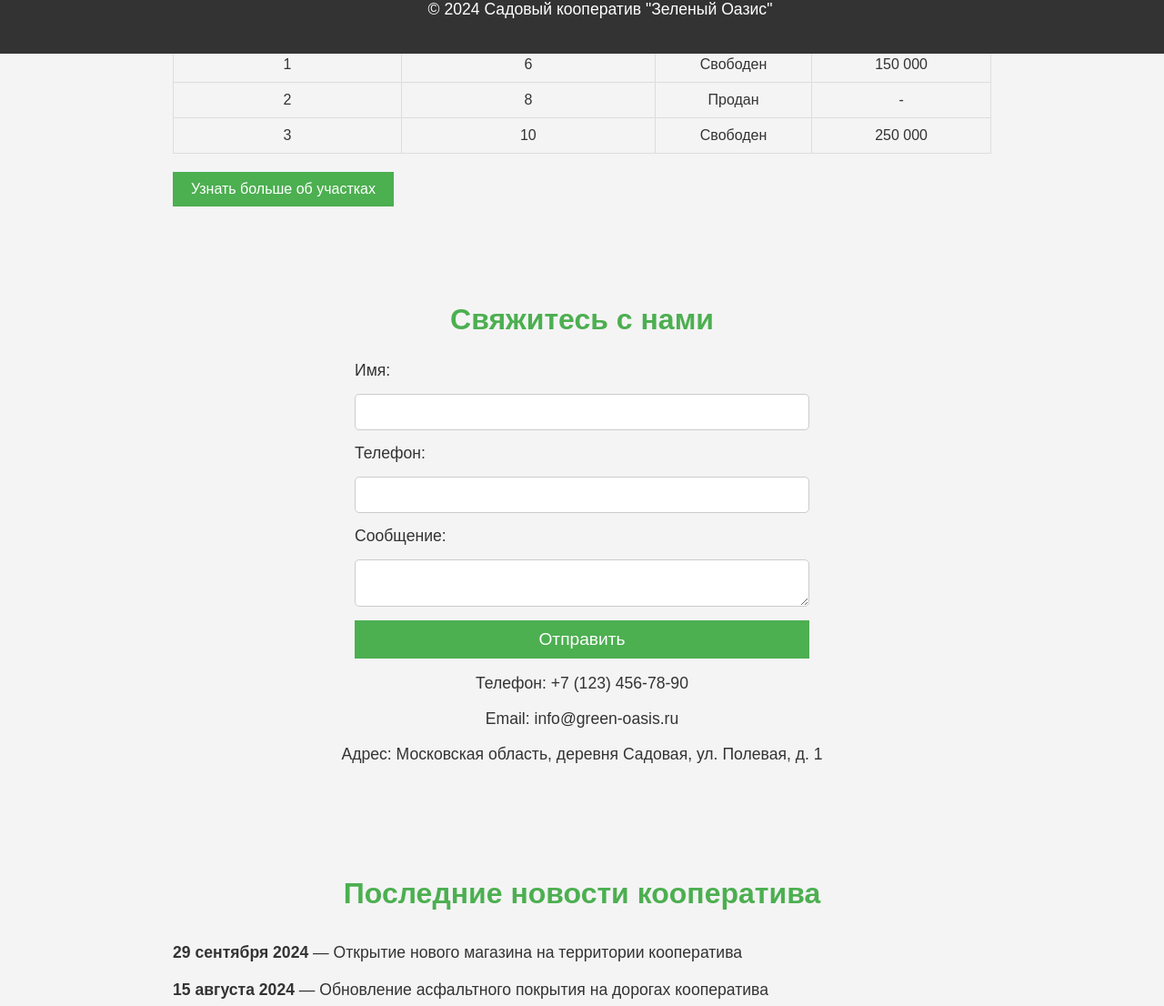
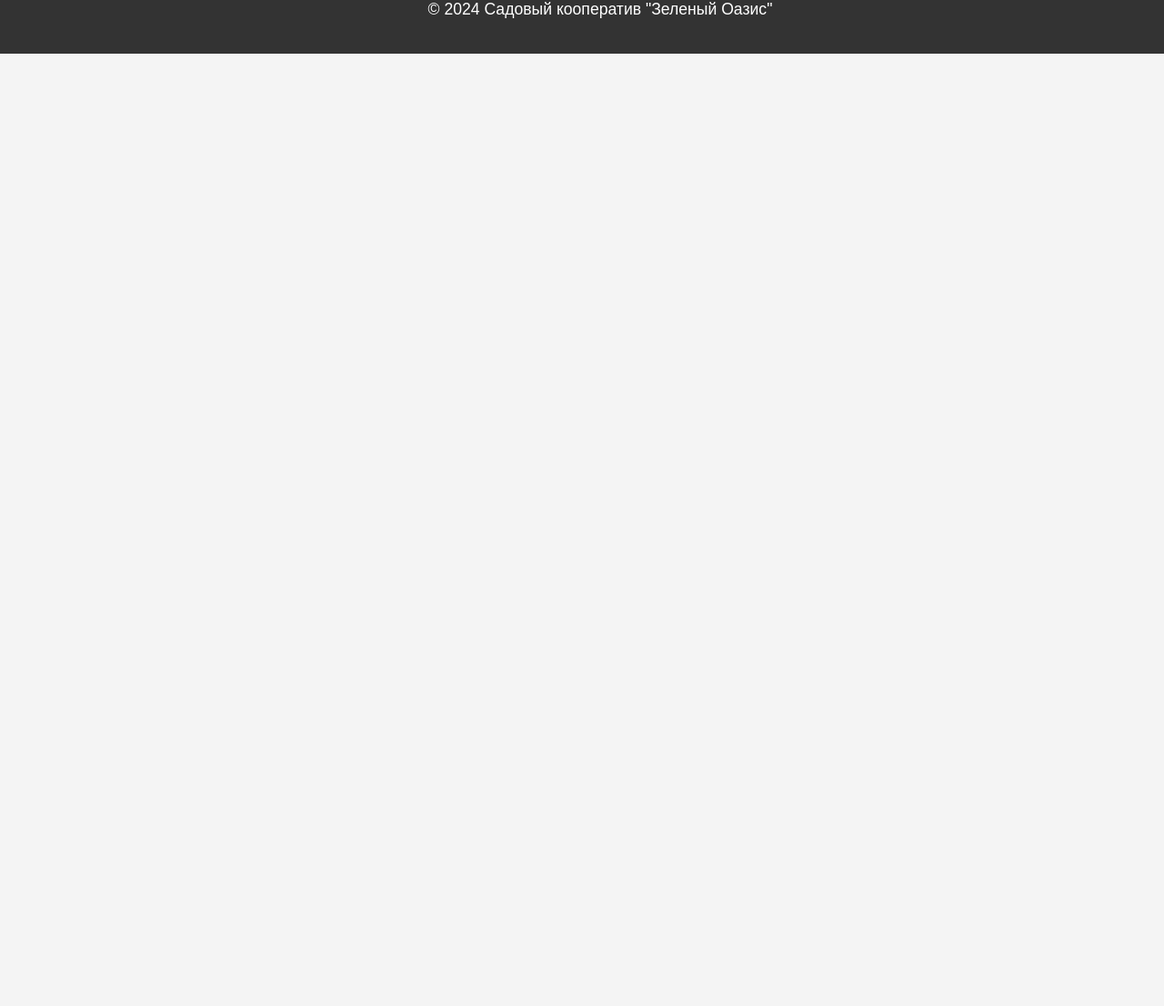
Before and after one commit to elektronidavirumaa/elektronidavirumaa.github.io, a plain HTML site: page index.html in a window 1280 px wide. Shown: the part 741-1847 px from the top of the page at 91% size. After the commit the page ends 800 px from the top, so only its background shows below. Drawn offline with Linux system fonts and the light colour scheme.

Commit message:
refactoring

```diff
--- a/index.html
+++ b/index.html
@@ -36,66 +36,6 @@
         </ul>
     </section>
 
-    <!-- Участки -->
-    <section id="plots">
-        <h2>Наши участки</h2>
-        <table>
-            <tr>
-                <th>Номер участка</th>
-                <th>Площадь (соток)</th>
-                <th>Статус</th>
-                <th>Цена (руб.)</th>
-            </tr>
-            <tr>
-                <td>1</td>
-                <td>6</td>
-                <td>Свободен</td>
-                <td>150 000</td>
-            </tr>
-            <tr>
-                <td>2</td>
-                <td>8</td>
-                <td>Продан</td>
-                <td>-</td>
-            </tr>
-            <tr>
-                <td>3</td>
-                <td>10</td>
-                <td>Свободен</td>
-                <td>250 000</td>
-            </tr>
-        </table>
-        <a href="#contacts" class="button">Узнать больше об участках</a>
-    </section>
-
-    <!-- Контакты -->
-    <section id="contacts">
-        <h2>Свяжитесь с нами</h2>
-        <form action="#" method="POST">
-            <label for="name">Имя:</label>
-            <input type="text" id="name" name="name" required>
-
-            <label for="phone">Телефон:</label>
-            <input type="tel" id="phone" name="phone" required>
-
-            <label for="message">Сообщение:</label>
-            <textarea id="message" name="message" required></textarea>
-
-            <button type="submit">Отправить</button>
-        </form>
-        <p>Телефон: +7 (123) 456-78-90</p>
-        <p>Email: info@green-oasis.ru</p>
-        <p>Адрес: Московская область, деревня Садовая, ул. Полевая, д. 1</p>
-    </section>
-
-    <!-- Новости -->
-    <section id="news">
-        <h2>Последние новости кооператива</h2>
-        <ul>
-            <li><strong>29 сентября 2024</strong> — Открытие нового магазина на территории кооператива</li>
-            <li><strong>15 августа 2024</strong> — Обновление асфальтного покрытия на дорогах кооператива</li>
-        </ul>
-    </section>
 
     <!-- Подвал -->
     <footer>
```
